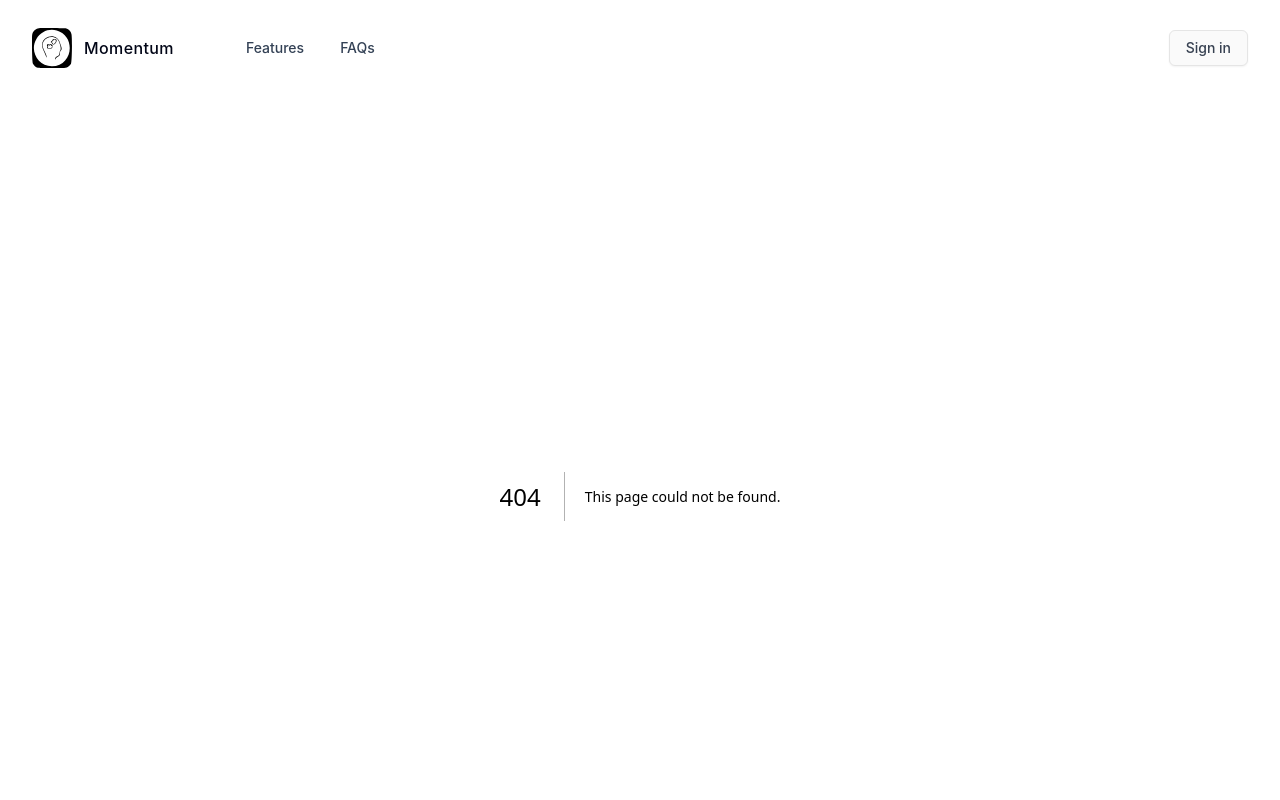
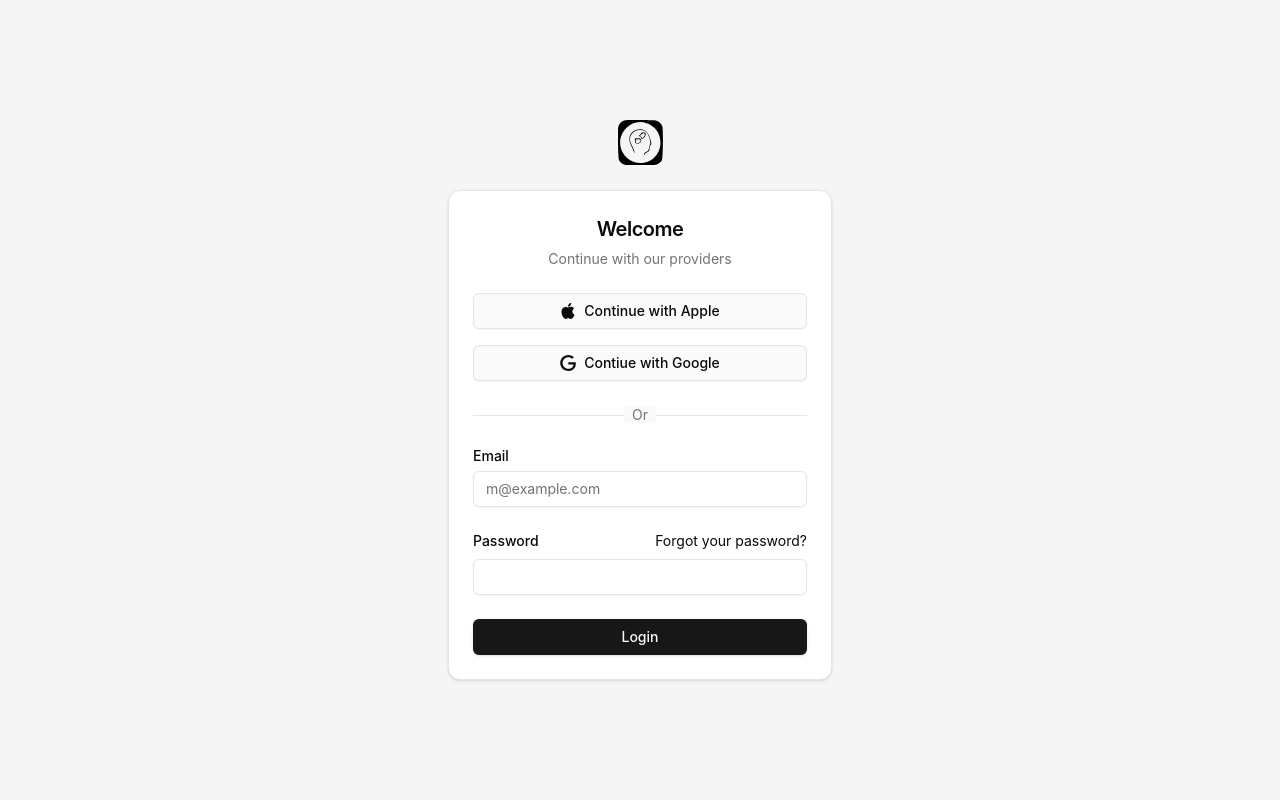
Before and after one commit to ronaakk/momentum, a Next.js app: page /log-in in a window 1280 px wide. Before the commit this address had no page. Shown: the top 800 px of the page. Built offline with nearby package versions, Linux system fonts and the light colour scheme.

Commit message:
finished login form, time to implement it on the backend

```diff
--- a/package.json
+++ b/package.json
@@ -10,6 +10,7 @@
   },
   "dependencies": {
     "@radix-ui/react-accordion": "^1.2.4",
+    "@radix-ui/react-label": "^2.1.4",
     "@radix-ui/react-slot": "^1.2.0",
     "class-variance-authority": "^0.7.1",
     "clsx": "^2.1.1",
--- a/src/app/globals.css
+++ b/src/app/globals.css
@@ -69,7 +69,7 @@
 
 @layer components {
   /* TODO: Primary button needs adjustment for green */
-  .sign-in {
+  .log-in {
     @apply inline-flex justify-center rounded-lg border py-[calc(--spacing(2)-1px)] px-[calc(--spacing(3)-1px)]
     text-sm transition-colors border-gray-300 text-gray-700 hover:border-gray-400 active:bg-gray-100 active:text-gray-700/80
   }
--- a/src/app/layout.tsx
+++ b/src/app/layout.tsx
@@ -20,18 +20,18 @@
   return (
     <html lang="en" className={`${openSans.variable} antialiased`}>
       <body>
-        {/* nav should be wider */}
+        {/* nav should be wider
         <div className="mx-auto max-w-7xl px-4 py-4 md:px-0">
           <Nav />
-        </div>
+        </div> */}
 
-        <div className="mx-auto max-w-6xl px-4 md:px-0">
+        <div>
           {children}
         </div>
 
-        <div className="mx-auto max-w-7xl px-4 py-4 md:px-0">
+        {/* <div className="mx-auto max-w-7xl px-4 py-4 md:px-0">
           <Footer />
-        </div>
+        </div> */}
       </body>
     </html>
   );
--- /dev/null
+++ b/src/app/log-in/page.tsx
@@ -0,0 +1,29 @@
+import React from 'react'
+import { LoginForm } from '@/components/ui/login-form'
+import { Metadata } from 'next';
+import Image from 'next/image';
+
+export const metadata: Metadata = {
+  title: "Login",
+  description: "Tiny changes, lasting results.",
+};
+
+function LogInPage() {
+  return (
+    <div className="flex min-h-svh flex-col items-center justify-center gap-6 bg-muted p-6 md:p-10">
+      <div className="flex w-full max-w-sm flex-col gap-6">
+        <a href="/" className="flex items-center gap-2 self-center font-medium text-xl">
+          <Image
+              src="/assets/images/momentum-logo.svg"  // Path relative to `public/`
+              alt="momentum logo"
+              width={45}
+              height={45}
+            />
+        </a>
+        <LoginForm />
+      </div>
+    </div>
+  )
+}
+
+export default LogInPage
--- a/src/components/landing/About.tsx
+++ b/src/components/landing/About.tsx
@@ -12,7 +12,7 @@
         Consistent, small efforts can lead to powerful transformations over time. It's not about doing everything at once — it's about showing up, day by day, and letting the momentum build. 🚀
       </p>
       <Button variant={"default"} className="px-6 text-base mt-8 bg-spotifyGreen hover:bg-green-600">
-        <Link href="/sign-in">
+        <Link href="/log-in">
           Get Started
         </Link>
       </Button>
--- a/src/components/landing/Features.tsx
+++ b/src/components/landing/Features.tsx
@@ -6,7 +6,7 @@
       <div className='header font-medium sm:text-4xl'>
         What is Momentum?
       </div>
-      <p className='max-w-3xl text-center pb-4 sm:pb-8 text-lg'>
+      <p className='max-w-3xl text-center pb-4 sm:pb-8 text-lg italic leading md:text-lg lg:text-xl'>
         A habit-building platform designed to help you stay consistent, track your progress, and create lasting change — one small action at a time.
       </p>
 
--- a/src/components/landing/Nav.tsx
+++ b/src/components/landing/Nav.tsx
@@ -41,8 +41,8 @@
       </div>
 
       <Button variant={"outline"} className="sign-in">
-        <Link href='#'>
-          Sign in
+        <Link href='/log-in'>
+          Log in
         </Link>
       </Button>
     </nav>
--- /dev/null
+++ b/src/components/ui/card.tsx
@@ -0,0 +1,76 @@
+import * as React from "react"
+
+import { cn } from "@/lib/utils"
+
+const Card = React.forwardRef<
+  HTMLDivElement,
+  React.HTMLAttributes<HTMLDivElement>
+>(({ className, ...props }, ref) => (
+  <div
+    ref={ref}
+    className={cn(
+      "rounded-xl border bg-card text-card-foreground shadow",
+      className
+    )}
+    {...props}
+  />
+))
+Card.displayName = "Card"
+
+const CardHeader = React.forwardRef<
+  HTMLDivElement,
+  React.HTMLAttributes<HTMLDivElement>
+>(({ className, ...props }, ref) => (
+  <div
+    ref={ref}
+    className={cn("flex flex-col space-y-1.5 p-6", className)}
+    {...props}
+  />
+))
+CardHeader.displayName = "CardHeader"
+
+const CardTitle = React.forwardRef<
+  HTMLDivElement,
+  React.HTMLAttributes<HTMLDivElement>
+>(({ className, ...props }, ref) => (
+  <div
+    ref={ref}
+    className={cn("font-semibold leading-none tracking-tight", className)}
+    {...props}
+  />
+))
+CardTitle.displayName = "CardTitle"
+
+const CardDescription = React.forwardRef<
+  HTMLDivElement,
+  React.HTMLAttributes<HTMLDivElement>
+>(({ className, ...props }, ref) => (
+  <div
+    ref={ref}
+    className={cn("text-sm text-muted-foreground", className)}
+    {...props}
+  />
+))
+CardDescription.displayName = "CardDescription"
+
+const CardContent = React.forwardRef<
+  HTMLDivElement,
+  React.HTMLAttributes<HTMLDivElement>
+>(({ className, ...props }, ref) => (
+  <div ref={ref} className={cn("p-6 pt-0", className)} {...props} />
+))
+CardContent.displayName = "CardContent"
+
+const CardFooter = React.forwardRef<
+  HTMLDivElement,
+  React.HTMLAttributes<HTMLDivElement>
+>(({ className, ...props }, ref) => (
+  <div
+    ref={ref}
+    className={cn("flex items-center p-6 pt-0", className)}
+    {...props}
+  />
+))
+CardFooter.displayName = "CardFooter"
+
+export { Card, CardHeader, CardFooter, CardTitle, CardDescription, CardContent }
--- /dev/null
+++ b/src/components/ui/input.tsx
@@ -0,0 +1,22 @@
+import * as React from "react"
+
+import { cn } from "@/lib/utils"
+
+const Input = React.forwardRef<HTMLInputElement, React.ComponentProps<"input">>(
+  ({ className, type, ...props }, ref) => {
+    return (
+      <input
+        type={type}
+        className={cn(
+          "flex h-9 w-full rounded-md border border-input bg-transparent px-3 py-1 text-base shadow-sm transition-colors file:border-0 file:bg-transparent file:text-sm file:font-medium file:text-foreground placeholder:text-muted-foreground focus-visible:outline-none focus-visible:ring-1 focus-visible:ring-ring disabled:cursor-not-allowed disabled:opacity-50 md:text-sm",
+          className
+        )}
+        ref={ref}
+        {...props}
+      />
+    )
+  }
+)
+Input.displayName = "Input"
+
+export { Input }
--- /dev/null
+++ b/src/components/ui/label.tsx
@@ -0,0 +1,26 @@
+"use client"
+
+import * as React from "react"
+import * as LabelPrimitive from "@radix-ui/react-label"
+import { cva, type VariantProps } from "class-variance-authority"
+
+import { cn } from "@/lib/utils"
+
+const labelVariants = cva(
+  "text-sm font-medium leading-none peer-disabled:cursor-not-allowed peer-disabled:opacity-70"
+)
+
+const Label = React.forwardRef<
+  React.ElementRef<typeof LabelPrimitive.Root>,
+  React.ComponentPropsWithoutRef<typeof LabelPrimitive.Root> &
+    VariantProps<typeof labelVariants>
+>(({ className, ...props }, ref) => (
+  <LabelPrimitive.Root
+    ref={ref}
+    className={cn(labelVariants(), className)}
+    {...props}
+  />
+))
+Label.displayName = LabelPrimitive.Root.displayName
+
+export { Label }
--- /dev/null
+++ b/src/components/ui/login-form.tsx
@@ -0,0 +1,96 @@
+import { cn } from "@/lib/utils"
+import { Button } from "@/components/ui/button"
+import {
+  Card,
+  CardContent,
+  CardDescription,
+  CardHeader,
+  CardTitle,
+} from "@/components/ui/card"
+import { Input } from "@/components/ui/input"
+import { Label } from "@/components/ui/label"
+
+export function LoginForm({
+  className,
+  ...props
+}: React.ComponentPropsWithoutRef<"div">) {
+  return (
+    <div className={cn("flex flex-col gap-6", className)} {...props}>
+      <Card>
+        <CardHeader className="text-center">
+          <CardTitle className="text-xl">Welcome</CardTitle>
+          <CardDescription>
+            Continue with our providers
+          </CardDescription>
+        </CardHeader>
+        <CardContent>
+          <form>
+            <div className="grid gap-6">
+              <div className="flex flex-col gap-4">
+                <Button variant="outline" className="w-full">
+                  <svg xmlns="http://www.w3.org/2000/svg" viewBox="0 0 24 24">
+                    <path
+                      d="M12.152 6.896c-.948 0-2.415-1.078-3.96-1.04-2.04.027-3.91 1.183-4.961 3.014-2.117 3.675-.546 9.103 1.519 12.09 1.013 1.454 2.208 3.09 3.792 3.039 1.52-.065 2.09-.987 3.935-.987 1.831 0 2.35.987 3.96.948 1.637-.026 2.676-1.48 3.676-2.948 1.156-1.688 1.636-3.325 1.662-3.415-.039-.013-3.182-1.221-3.22-4.857-.026-3.04 2.48-4.494 2.597-4.559-1.429-2.09-3.623-2.324-4.39-2.376-2-.156-3.675 1.09-4.61 1.09zM15.53 3.83c.843-1.012 1.4-2.427 1.245-3.83-1.207.052-2.662.805-3.532 1.818-.78.896-1.454 2.338-1.273 3.714 1.338.104 2.715-.688 3.559-1.701"
+                      fill="currentColor"
+                    />
+                  </svg>
+                  Continue with Apple
+                </Button>
+                <Button variant="outline" className="w-full">
+                  <svg xmlns="http://www.w3.org/2000/svg" viewBox="0 0 24 24">
+                    <path
+                      d="M12.48 10.92v3.28h7.84c-.24 1.84-.853 3.187-1.787 4.133-1.147 1.147-2.933 2.4-6.053 2.4-4.827 0-8.6-3.893-8.6-8.72s3.773-8.72 8.6-8.72c2.6 0 4.507 1.027 5.907 2.347l2.307-2.307C18.747 1.44 16.133 0 12.48 0 5.867 0 .307 5.387.307 12s5.56 12 12.173 12c3.573 0 6.267-1.173 8.373-3.36 2.16-2.16 2.84-5.213 2.84-7.667 0-.76-.053-1.467-.173-2.053H12.48z"
+                      fill="currentColor"
+                    />
+                  </svg>
+                  Contiue with Google
+                </Button>
+              </div>
+              <div className="relative text-center text-sm after:absolute after:inset-0 after:top-1/2 after:z-0 after:flex after:items-center after:border-t after:border-border">
+                <span className="relative z-10 bg-background px-2 text-muted-foreground">
+                  Or
+                </span>
+              </div>
+              <div className="grid gap-6">
+                <div className="grid gap-2">
+                  <Label htmlFor="email">Email</Label>
+                  <Input
+                    id="email"
+                    type="email"
+                    placeholder="m@example.com"
+                    required
+                  />
+                </div>
+                <div className="grid gap-2">
+                  <div className="flex items-center">
+                    <Label htmlFor="password">Password</Label>
+                    <a
+                      href="#"
+                      className="ml-auto text-sm underline-offset-4 hover:underline"
+                    >
+                      Forgot your password?
+                    </a>
+                  </div>
+                  <Input id="password" type="password" required />
+                </div>
+                <Button type="submit" className="w-full">
+                  Login
+                </Button>
+              </div>
+              {/* <div className="text-center text-sm">
+                Don&apos;t have an account?{" "}
+                <a href="#" className="underline underline-offset-4">
+                  Sign up
+                </a>
+              </div> */}
+            </div>
+          </form>
+        </CardContent>
+      </Card>
+      {/* <div className="text-balance text-center text-xs text-muted-foreground [&_a]:underline [&_a]:underline-offset-4 [&_a]:hover:text-primary  ">
+        By clicking continue, you agree to our <a href="#">Terms of Service</a>{" "}
+        and <a href="#">Privacy Policy</a>.
+      </div> */}
+    </div>
+  )
+}
```
Also changed, not shown: src/app/page.tsx (+18 -6 lines), 1 other file (tests, documents, lock files or other folders).
